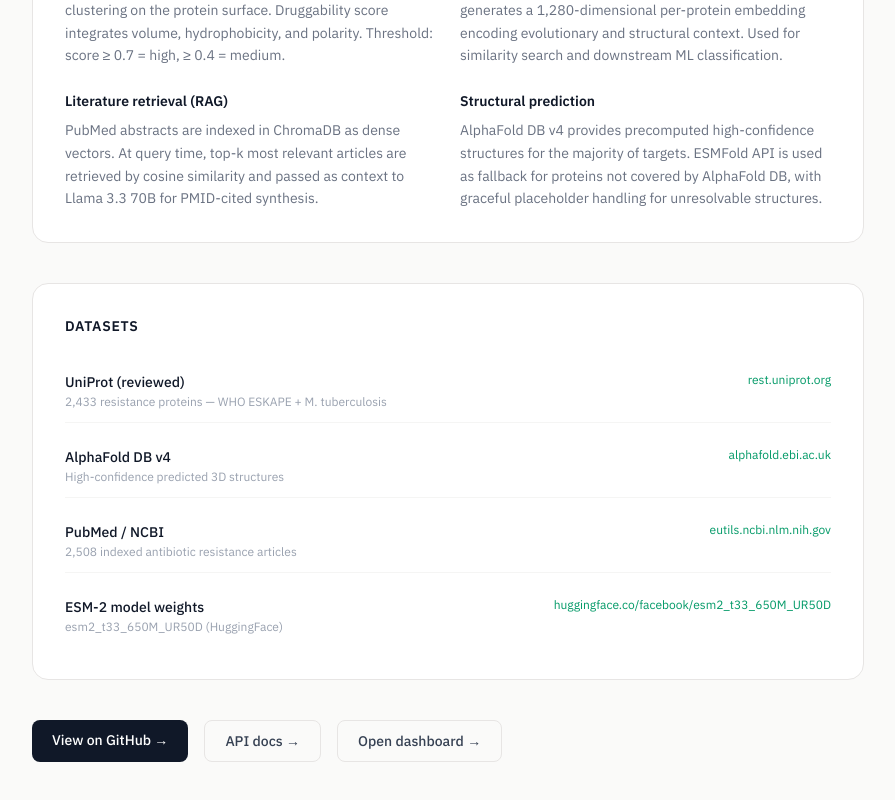
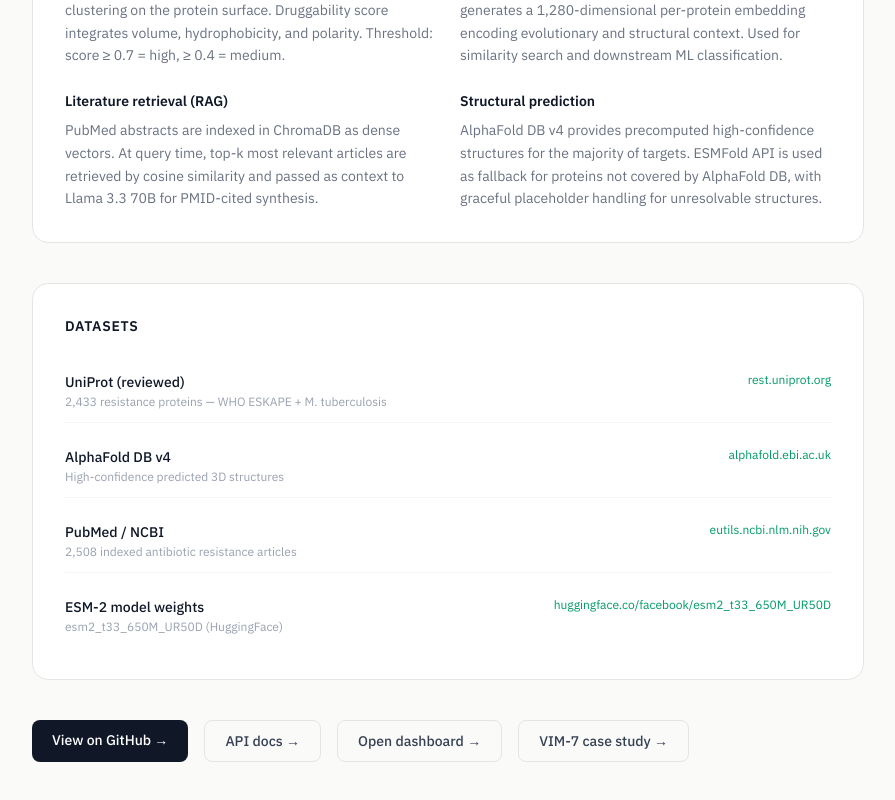
Before and after one commit to kagansaglam/resistai-web, a Next.js app: page /architecture in a window 1280 px wide. Shown: the part 1359-2159 px from the top of the page, without its empty margins (192-1087 px from the left). Built offline with nearby package versions, Linux system fonts and the light colour scheme.

Commit message:
feat: add VIM-7 case study link to architecture page

```diff
--- a/app/architecture/page.tsx
+++ b/app/architecture/page.tsx
@@ -169,6 +169,7 @@ export default function Architecture() {
           <a href="https://github.com/kagansaglam/resistai" target="_blank" rel="noreferrer" className="px-5 py-2.5 bg-gray-900 hover:bg-gray-700 text-white text-sm font-medium rounded-lg transition">View on GitHub →</a>
           <a href="https://resistai-api.onrender.com/docs" target="_blank" rel="noreferrer" className="px-5 py-2.5 border border-stone-200 hover:border-emerald-300 text-gray-700 hover:text-emerald-600 text-sm font-medium rounded-lg transition">API docs →</a>
           <Link href="/dashboard" className="px-5 py-2.5 border border-stone-200 hover:border-emerald-300 text-gray-700 hover:text-emerald-600 text-sm font-medium rounded-lg transition">Open dashboard →</Link>
+          <Link href="/case-study/vim2" className="px-5 py-2.5 border border-stone-200 hover:border-emerald-300 text-gray-700 hover:text-emerald-600 text-sm font-medium rounded-lg transition">VIM-7 case study →</Link>
         </div>
 
       </div>
```
